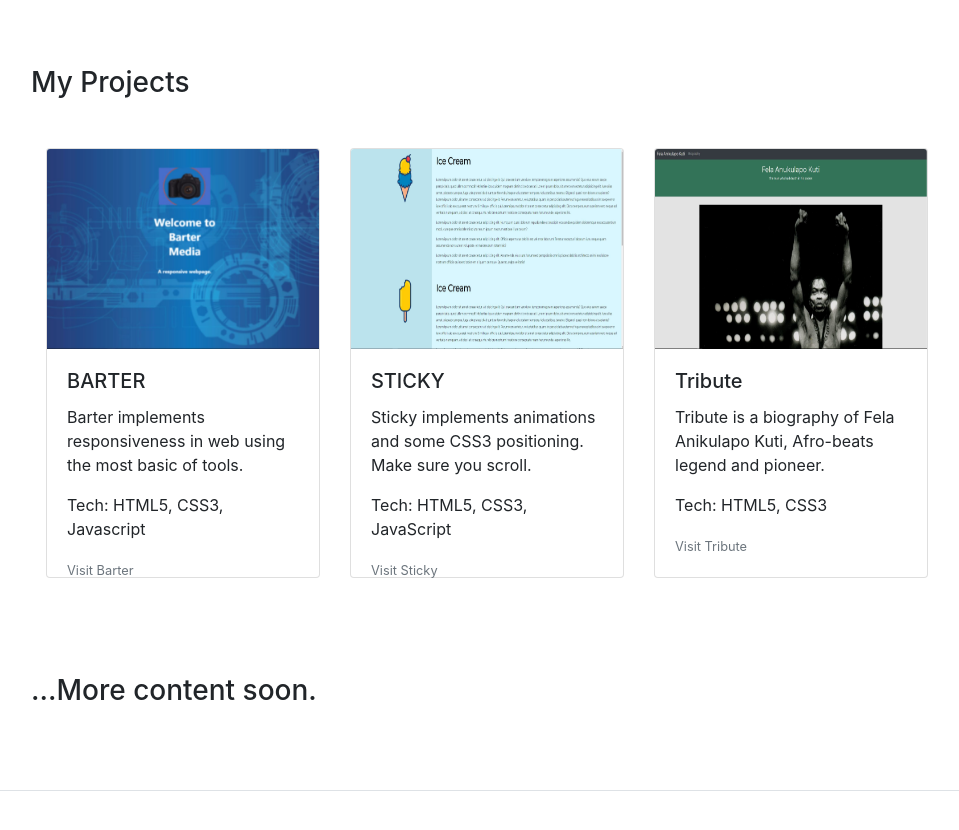
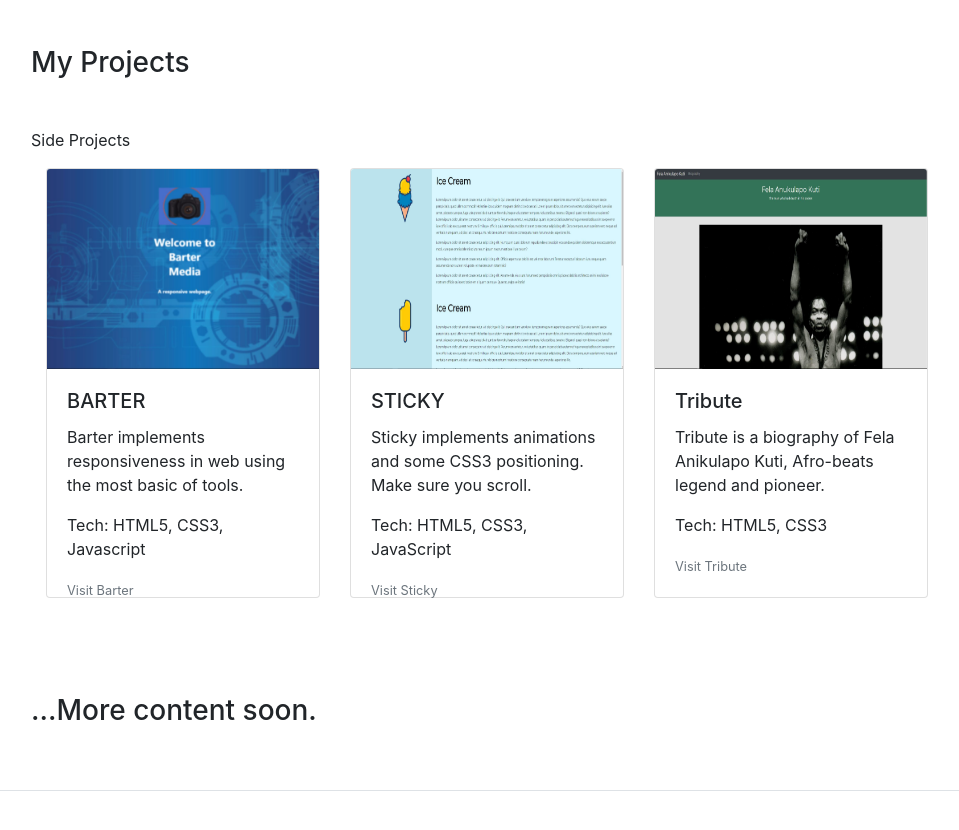
Before and after one commit to TheOluwafemi/TheOluwafemi.github.io, a website with bundled scripts: page index.html in a window 1280 px wide. Shown: the part 1840-2670 px from the top of the page, without its empty margins (289-1248 px from the left). Built offline with nearby package versions, Linux system fonts and the light colour scheme; a web font is replaced by a local one.

Commit message:
sub heading added to projects

```diff
--- a/index.html
+++ b/index.html
@@ -166,6 +166,8 @@
       <section class="resume-section p-3 p-lg-5 d-flex flex-column" id="projects">
         <div class="my-auto">
           <h3 class="mb-5">My Projects</h3>
+
+          <p> Side Projects </p>
 
           <div class="resume-item d-flex flex-column flex-md-row mb-5 container">
 
```
